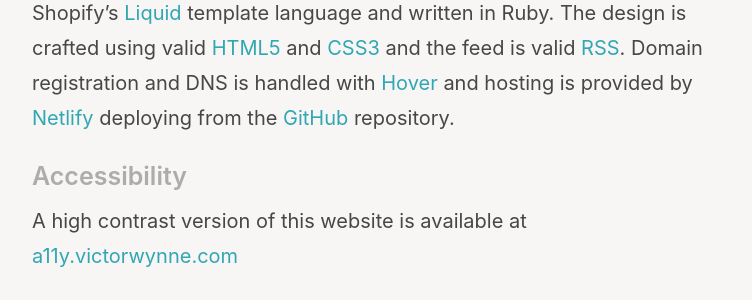
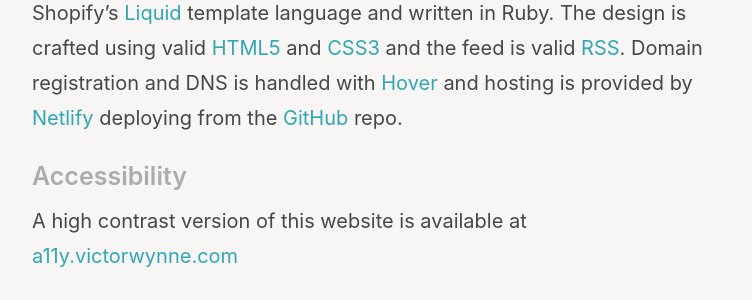
Before and after one commit to wertercatt/tooters, a Jekyll site: the page built from colophon.md, in a window 1280 px wide. Shown: the part 404-704 px from the top of the page, without its empty margins (258-1010 px from the left). Built offline with Jekyll 4.4.1, drawn with Linux system fonts in a browser that asks for light colours.

Commit message:
Updated the colophon.

```diff
--- a/colophon.md
+++ b/colophon.md
@@ -21,7 +21,7 @@
 
 ## <small>Publishing</small>
 
-All of the blog posts are written in [Markdown](https://daringfireball.net/projects/markdown/) and converted to static markup by the [Jekyll](https://jekyllrb.com) engine. Functionality for the site is constructed with Shopify's [Liquid](https://shopify.github.io/liquid/) template language and written in Ruby. The design is crafted using valid [HTML5](https://validator.w3.org/nu/?doc=https%3A%2F%2Fvictorwynne.com%2F) and [CSS3](https://jigsaw.w3.org/css-validator/validator?uri=https%3A%2F%2Fvictorwynne.com&profile=css3svg&usermedium=all&warning=0&vextwarning=) and the feed is valid [RSS](https://validator.w3.org/feed/check.cgi?url=https%3A%2F%2Fvictorwynne.com%2Ffeed.xml). Domain registration and DNS is handled with [Hover](https://hover.com/) and hosting is provided by [Netlify](https://www.netlify.com) deploying from the [GitHub](https://www.github.com/victorwynne) repository.
+All of the blog posts are written in [Markdown](https://daringfireball.net/projects/markdown/) and converted to static markup by the [Jekyll](https://jekyllrb.com) engine. Functionality for the site is constructed with Shopify's [Liquid](https://shopify.github.io/liquid/) template language and written in Ruby. The design is crafted using valid [HTML5](https://validator.w3.org/nu/?doc=https%3A%2F%2Fvictorwynne.com%2F) and [CSS3](https://jigsaw.w3.org/css-validator/validator?uri=https%3A%2F%2Fvictorwynne.com&profile=css3svg&usermedium=all&warning=0&vextwarning=) and the feed is valid [RSS](https://validator.w3.org/feed/check.cgi?url=https%3A%2F%2Fvictorwynne.com%2Ffeed.xml). Domain registration and DNS is handled with [Hover](https://hover.com/) and hosting is provided by [Netlify](https://www.netlify.com) deploying from the [GitHub](https://www.github.com/victorwynne/victorwynne/) repo.
 
 ## <small>Accessibility</small>
 
```
